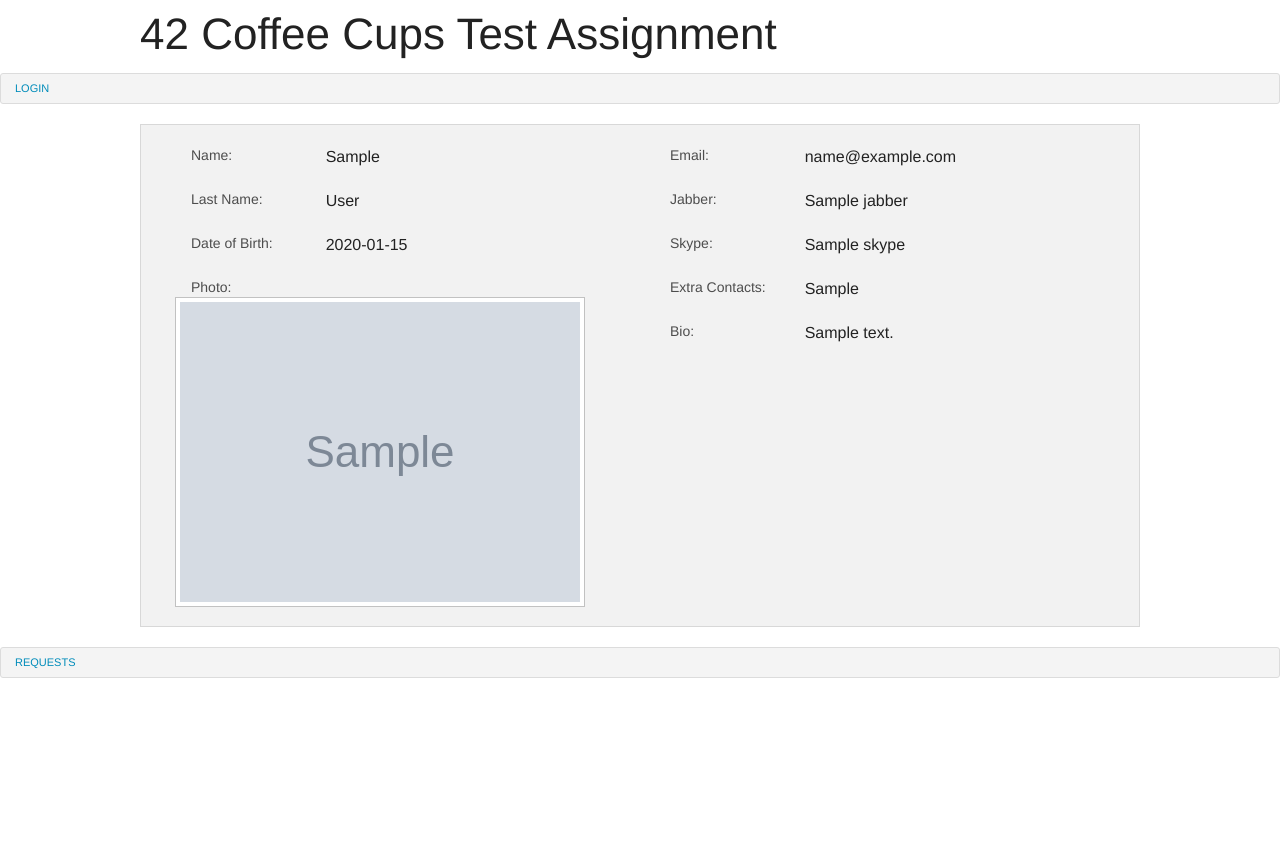
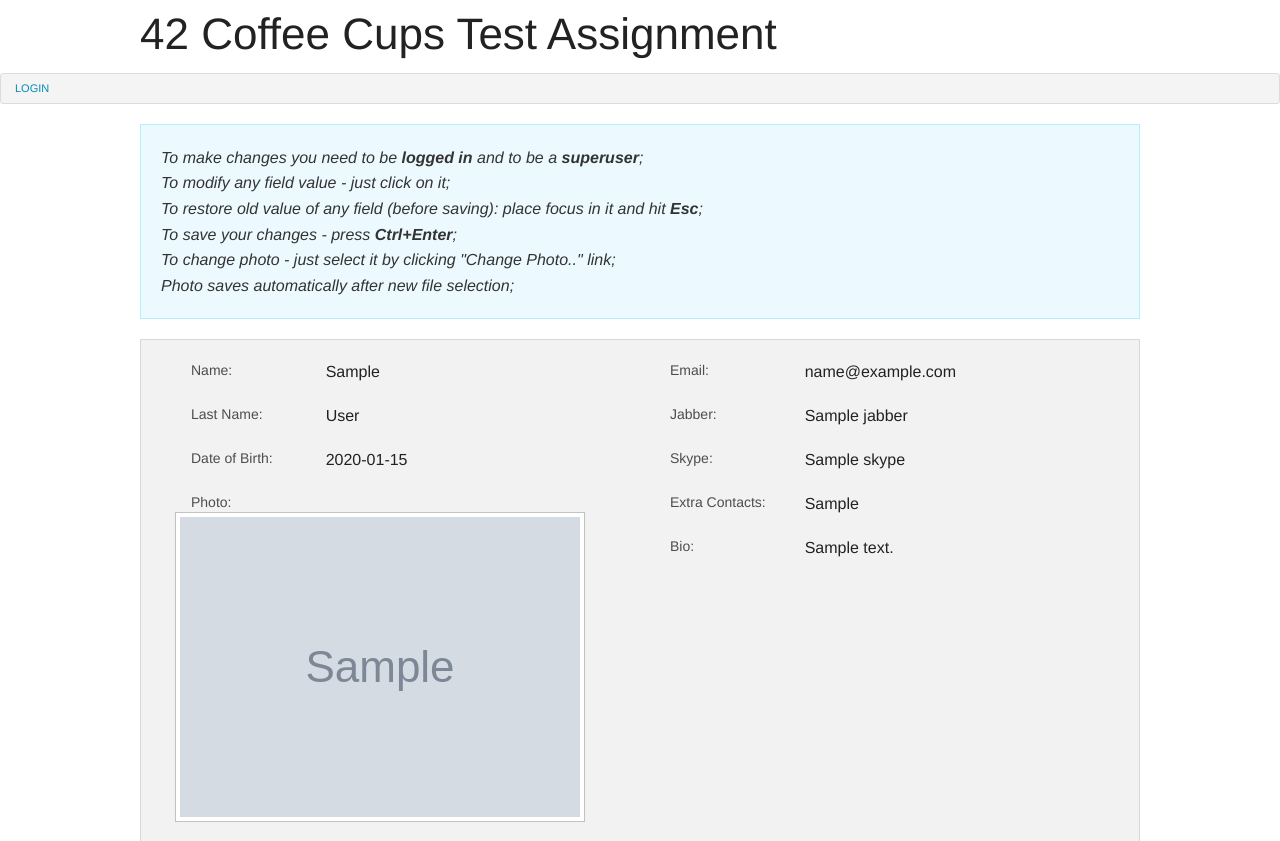
Before and after one commit to Animasola/Ctest, a Django app: template cups_profile/templates/my_info/home.html in a window 1280 px wide. Shown: the top 841 px of the page. Before the commit the page ends 678 px from the top, so only its background shows below. Run offline with Django 3.2, Linux system fonts and the light colour scheme; the template is opened without the code that fills it: most values are stand-ins (such as "Sample title", 1, 10 or a date in 2020); grey boxes marked "Sample" are stand-in pictures; parts of the project's set-up code (start-up, migrations or seed data) failed here and were passed over; some libraries are stand-ins or nearby versions.

Commit message:
ticket:14 add some instructions

```diff
--- a/cups_profile/templates/my_info/home.html
+++ b/cups_profile/templates/my_info/home.html
@@ -29,6 +29,18 @@
     <li><a href="{% url login %}">Login</a></li>
   {% endif %}
 </ul>
+
+<div class="row panel callout">
+  <ul class="no-bullet">
+    <li><em>To make changes you need to be <b>logged in</b> and to be a <b>superuser</b>;</em></li>
+    <li><em>To modify any field value - just click on it;</em></li>
+    <li><em>To restore old value of any field (before saving): place focus in it and hit <b>Esc</b>;</em></li>
+    <li><em>To save your changes - press <b>Ctrl+Enter</b>;</em></li>
+    <li><em>To change photo - just select it by clicking "Change Photo.." link;</em></li>
+    <li><em>Photo saves automatically after new file selection;</em></li>
+
+  </ul>
+</div>
 
 <div class="row">
   <div data-alert class="alert-box success radius" style="display:none;">
```
